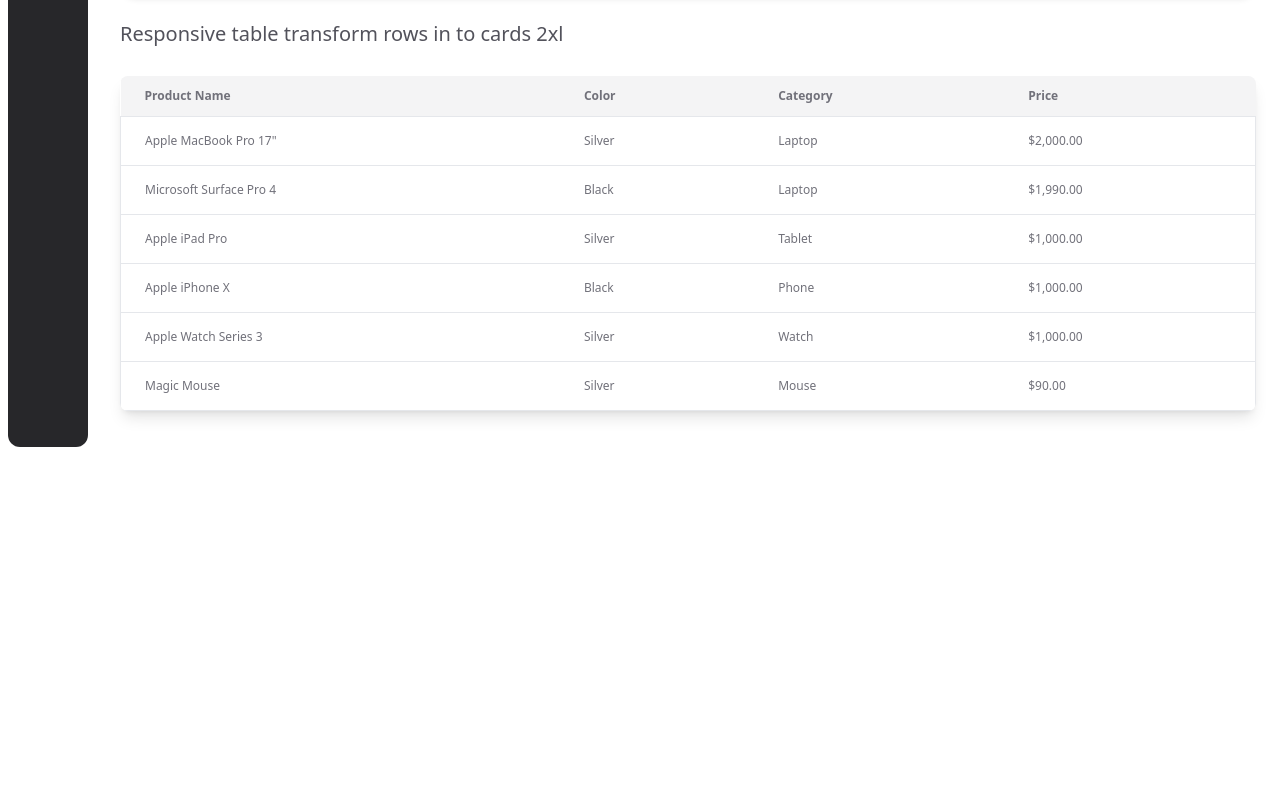
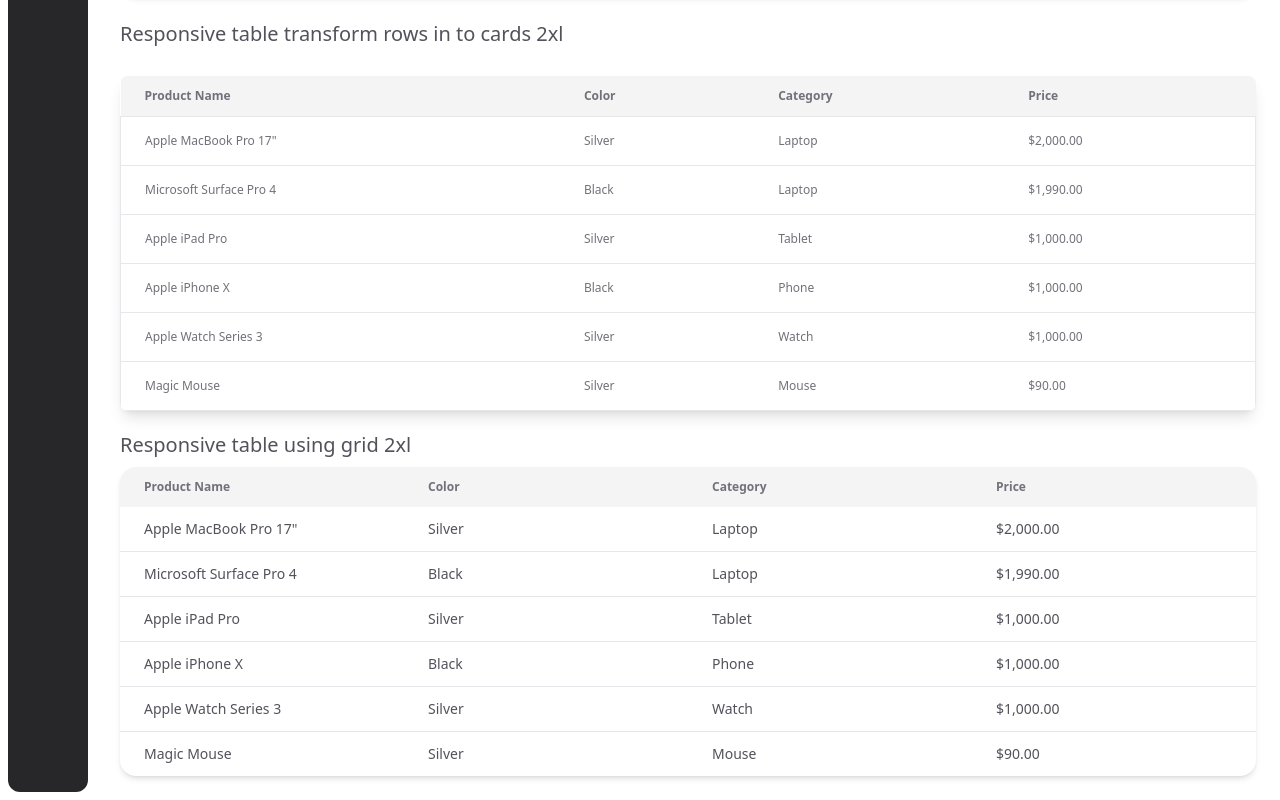
Before and after one commit to dantehduran/dashboard-next-tailwind, a Next.js app: page /table in a window 1280 px wide. Shown: the part 474-1274 px from the top of the page. Before the commit the page ends 929 px from the top, so only its background shows below. Built offline with nearby package versions, Linux system fonts and the light colour scheme.

Commit message:
table responsive with grid

```diff
--- /dev/null
+++ b/components/TableGrid.tsx
@@ -0,0 +1,46 @@
+interface Row {
+	[key: string]: string | number;
+}
+
+interface Props {
+	headers: string[];
+	data: Row[];
+}
+const TableGrid = ({ data, headers }: Props) => {
+	return (
+		<div className='flex text-sm md:rounded-2xl md:shadow-md'>
+			<ol className=' grid w-full grid-cols-1 gap-4 sm:grid-cols-2 md:inline-block'>
+				{/* <!-- The first list item is the header of the table --> */}
+				<li className='item hidden rounded-t-2xl text-xs font-bold text-zinc-500 md:grid md:grid-cols-4 md:first:bg-zinc-100 '>
+					{headers.map((header, index) => (
+						<div
+							key={index}
+							className='flex items-center justify-start truncate md:px-6 md:py-3'
+						>
+							{header}
+						</div>
+					))}
+				</li>
+				{/* <!-- The rest of the items in the list are the actual data --> */}
+				{data.map((row, index) => (
+					<li
+						key={index}
+						className={` rounded-2xl border-2 md:grid md:grid-cols-4 md:rounded-none md:border-x-0 md:border-y-0 md:border-b md:p-0 md:last:border-b-0`}
+					>
+						{Object.values(row).map((value, valueindex) => (
+							<div
+								className='grid grid-cols-[minmax(9em,_30%)_1fr] items-center border-b p-3 text-zinc-600 before:content-[attr(data-name)] last:border-b-0 md:grid-cols-none md:border-none md:px-6 md:py-3 md:before:content-none'
+								key={valueindex}
+								data-name={headers[valueindex]}
+							>
+								{value}
+							</div>
+						))}
+					</li>
+				))}
+			</ol>
+		</div>
+	);
+};
+
+export default TableGrid;
--- a/components/TableResponsive.tsx
+++ b/components/TableResponsive.tsx
@@ -19,7 +19,7 @@
 						{headers.map((header, index) => (
 							<th
 								key={index}
-								className='border-b p-3 text-left last:border-b-0 sm:border-b-0 sm:px-6 sm:py-3'
+								className='truncate border-b p-3 text-left last:border-b-0 sm:border-b-0 sm:px-6 sm:py-3'
 							>
 								{header}
 							</th>
@@ -31,12 +31,12 @@
 				{data.map((row, index) => (
 					<tr
 						key={index}
-						className='flex-no wrap mb-2 flex flex-col border sm:mb-0 sm:table-row sm:border-b'
+						className='mb-2 flex flex-col flex-nowrap border sm:mb-0 sm:table-row sm:border-b'
 					>
 						{Object.values(row).map((value, valueindex) => (
 							<td
 								key={valueindex}
-								className=' border-b p-3 last:border-b-0 sm:border-0 sm:px-6 sm:py-4 '
+								className='truncate border-b p-3 last:border-b-0 sm:border-0 sm:px-6 sm:py-4'
 							>
 								{value}
 							</td>
--- a/pages/table.tsx
+++ b/pages/table.tsx
@@ -1,4 +1,5 @@
 import Table from '@/components/Table';
+import TableGrid from '@/components/TableGrid';
 import TableResponsive from '@/components/TableResponsive';
 import useBreakpoint from '@/hooks/useBreakpoint';
 import type { NextPage } from 'next';
@@ -56,6 +57,11 @@
 				Responsive table transform rows in to cards {breakpoint}
 			</h3>
 			<TableResponsive data={data} headers={headers} />
+			<br />
+			<h3 className='pb-2 text-xl text-zinc-600'>
+				Responsive table using grid {breakpoint}
+			</h3>
+			<TableGrid data={data} headers={headers} />
 		</div>
 	);
 };
```
